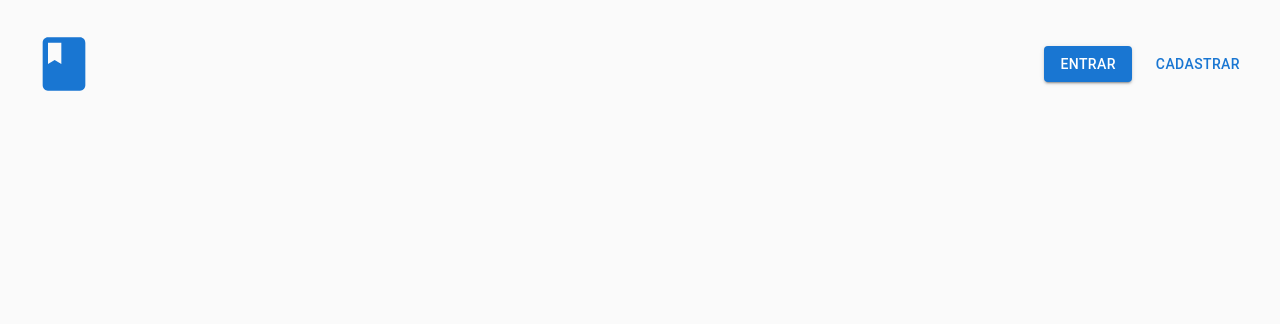
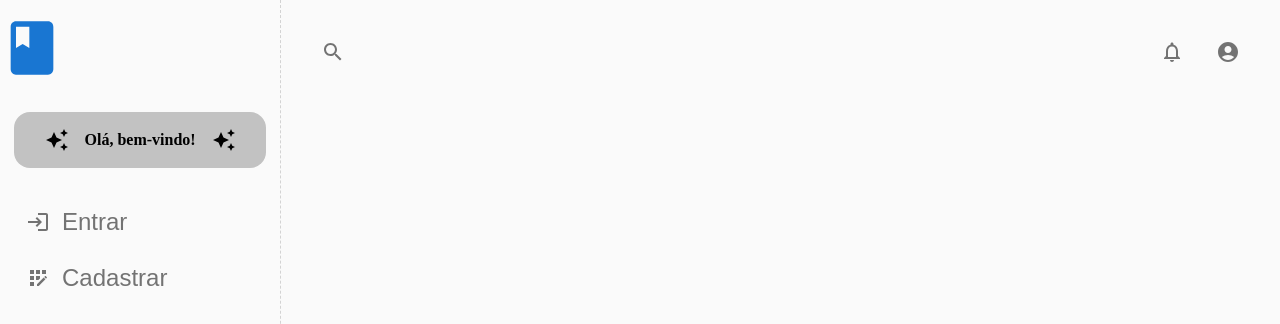
Before and after one commit to adautomoises/schedule, a React (Create React App) app: page / in a window 1280 px wide. Shown: the top 324 px of the page. Built offline with nearby package versions, Linux system fonts and the light colour scheme; no server answers.

Commit message:
Navegação

```diff
--- a/src/pages/Home/components/Header/index.tsx
+++ b/src/pages/Home/components/Header/index.tsx
@@ -1,33 +1,61 @@
-import { useNavigate } from "react-router-dom";
-import { Button } from "@mui/material";
+import { IconButton, Menu, MenuItem } from "@mui/material";
 import { Container } from "./styles";
-import { Book } from "@mui/icons-material";
+import { AccountCircle, NotificationsNone, Search } from "@mui/icons-material";
+import { useAuth } from "../../../../context/userContext";
+import { useState } from "react";
 
 export function Header() {
-  const navigate = useNavigate();
+  const { UserSignOut } = useAuth();
+
+  const [anchorEl, setAnchorEl] = useState<null | HTMLElement>(null);
+  const open = Boolean(anchorEl);
+  const handleClick = (event: React.MouseEvent<HTMLButtonElement>) => {
+    setAnchorEl(event.currentTarget);
+  };
+  const handleClose = () => {
+    setAnchorEl(null);
+  };
+
+  const handleSignOut = () => {
+    UserSignOut();
+    setAnchorEl(null);
+    window.location.reload();
+  };
 
   return (
     <Container>
       <div>
-        <Book color="primary" style={{ fontSize: "64px" }} />
+        <IconButton>
+          <Search />
+        </IconButton>
       </div>
       <div>
-        <Button
-          variant="contained"
-          onClick={() => {
-            navigate("/entrar");
-          }}
-        >
-          Entrar
-        </Button>
-        <Button
-          variant="text"
-          onClick={() => {
-            navigate("/cadastrar");
-          }}
-        >
-          Cadastrar
-        </Button>
+        <IconButton>
+          <NotificationsNone />
+        </IconButton>
+        <div>
+          <IconButton
+            id="basic-button"
+            aria-controls={open ? "basic-menu" : undefined}
+            aria-haspopup="true"
+            aria-expanded={open ? "true" : undefined}
+            onClick={handleClick}
+          >
+            <AccountCircle />
+          </IconButton>
+          <Menu
+            id="basic-menu"
+            anchorEl={anchorEl}
+            open={open}
+            onClose={handleClose}
+            MenuListProps={{
+              "aria-labelledby": "basic-button",
+            }}
+          >
+            <MenuItem onClick={handleClose}>Perfil</MenuItem>
+            <MenuItem onClick={handleSignOut}>Sair</MenuItem>
+          </Menu>
+        </div>
       </div>
     </Container>
   );
--- /dev/null
+++ b/src/pages/Home/components/Menu/index.tsx
@@ -0,0 +1,109 @@
+import { useEffect, useState } from "react";
+import { useNavigate } from "react-router-dom";
+
+import api from "../../../../services/api";
+import { useAuth } from "../../../../context/userContext";
+
+import {
+  AccountCircle,
+  Book,
+  Today,
+  Login,
+  AppRegistration,
+  AutoAwesome,
+  PermContactCalendar,
+  EventNote,
+  Festival,
+} from "@mui/icons-material";
+import { IconButton, IconButtonProps, styled } from "@mui/material";
+import { Container, Logo, UserInfo, Actions } from "./styles";
+
+const NavButton = styled(IconButton)<IconButtonProps>({
+  borderRadius: 10,
+  width: "90%",
+  display: "flex",
+  justifyContent: "flex-start",
+  paddingLeft: 12,
+  gap: 12,
+  marginBottom: 12,
+});
+
+export function Menu() {
+  const navigate = useNavigate();
+  const [isAuth, setIsAuth] = useState(false);
+  const { user, setUser } = useAuth();
+
+  useEffect(() => {
+    api
+      .get("/users/getById", {
+        params: {
+          uuid: localStorage.getItem("@schedule:user-uuid-1.0.0"),
+        },
+      })
+      .then((response) => {
+        setUser(response.data);
+        setIsAuth(true);
+      })
+      .catch((error: Error) => console.log(error));
+  }, [setUser]);
+
+  return (
+    <Container>
+      <Logo>
+        <Book color="primary" style={{ fontSize: "64px" }} />
+      </Logo>
+      {isAuth ? (
+        <UserInfo>
+          <AccountCircle />
+          <span>{user?.nickName}</span>
+        </UserInfo>
+      ) : (
+        <UserInfo>
+          <AutoAwesome />
+          <span>Olá, bem-vindo!</span>
+          <AutoAwesome />
+        </UserInfo>
+      )}
+
+      {isAuth ? (
+        <Actions>
+          <NavButton>
+            <Today />
+            <span>Agenda</span>
+          </NavButton>
+          <NavButton>
+            <PermContactCalendar />
+            <span>Contatos</span>
+          </NavButton>
+          <NavButton>
+            <Festival />
+            <span>Eventos</span>
+          </NavButton>
+          <NavButton>
+            <EventNote />
+            <span>Notas</span>
+          </NavButton>
+        </Actions>
+      ) : (
+        <Actions>
+          <NavButton
+            onClick={() => {
+              navigate("/entrar");
+            }}
+          >
+            <Login />
+            <span>Entrar</span>
+          </NavButton>
+          <NavButton
+            onClick={() => {
+              navigate("/cadastrar");
+            }}
+          >
+            <AppRegistration />
+            <span>Cadastrar</span>
+          </NavButton>
+        </Actions>
+      )}
+    </Container>
+  );
+}
--- /dev/null
+++ b/src/pages/Home/components/Menu/styles.ts
@@ -0,0 +1,52 @@
+import styled from "styled-components";
+
+export const Container = styled.main`
+  width: 360px;
+  height: 100vh;
+
+  display: flex;
+  justify-content: center;
+  align-items: center;
+  flex-direction: column;
+
+  background-color: ${({ theme }) => theme.colors.background};
+  border-right: 1px dashed lightgray;
+`;
+
+export const Logo = styled.div`
+  width: 100%;
+
+  display: flex;
+  justify-content: flex-start;
+  align-items: center;
+
+  margin: 1rem;
+  margin-bottom: 2rem;
+`;
+
+export const UserInfo = styled.div`
+  width: 90%;
+
+  display: flex;
+
+  justify-content: center;
+  align-items: center;
+  gap: 1rem;
+
+  margin-bottom: 2rem;
+  padding: 1rem;
+  border-radius: 1rem;
+  background-color: ${({ theme }) => theme.colors.gray_light};
+  font-weight: bold;
+`;
+
+export const Actions = styled.div`
+  width: 100%;
+
+  height: 100vh;
+
+  display: flex;
+  justify-content: flex-start;
+  align-items: center;
+  flex-direction: column;
+`;
--- a/src/pages/Home/index.tsx
+++ b/src/pages/Home/index.tsx
@@ -1,10 +1,14 @@
 import { Header } from "./components/Header";
-import { Container } from "./styles";
+import { Menu } from "./components/Menu";
+import { Container, View } from "./styles";
 
 export function Home() {
   return (
     <Container>
-      <Header />
+      <Menu />
+      <View>
+        <Header />
+      </View>
     </Container>
   );
 }
--- a/src/pages/Home/styles.ts
+++ b/src/pages/Home/styles.ts
@@ -6,8 +6,15 @@ export const Container = styled.main`
 
   display: flex;
   justify-content: flex-start;
-  align-items: center;
+  align-items: flex-start;
+`;
+
+export const View = styled.main`
+  width: 100%;
+  height: 100vh;
+
+  display: flex;
+  justify-content: flex-start;
+  align-items: flex-start;
   flex-direction: column;
-
-  gap: 1rem;
 `;
```
